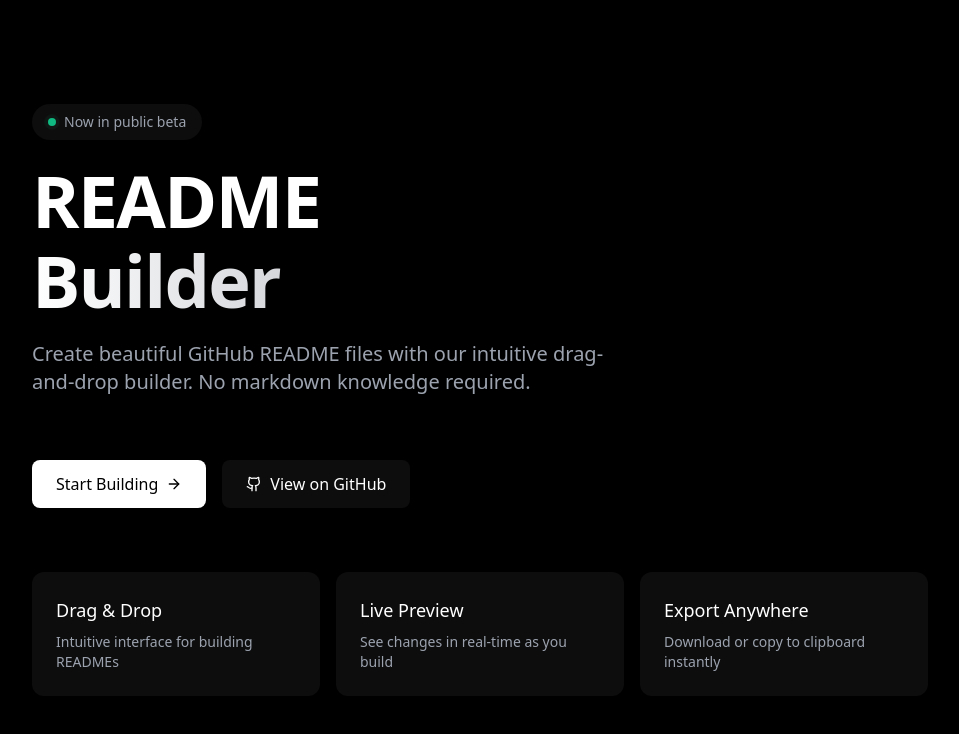
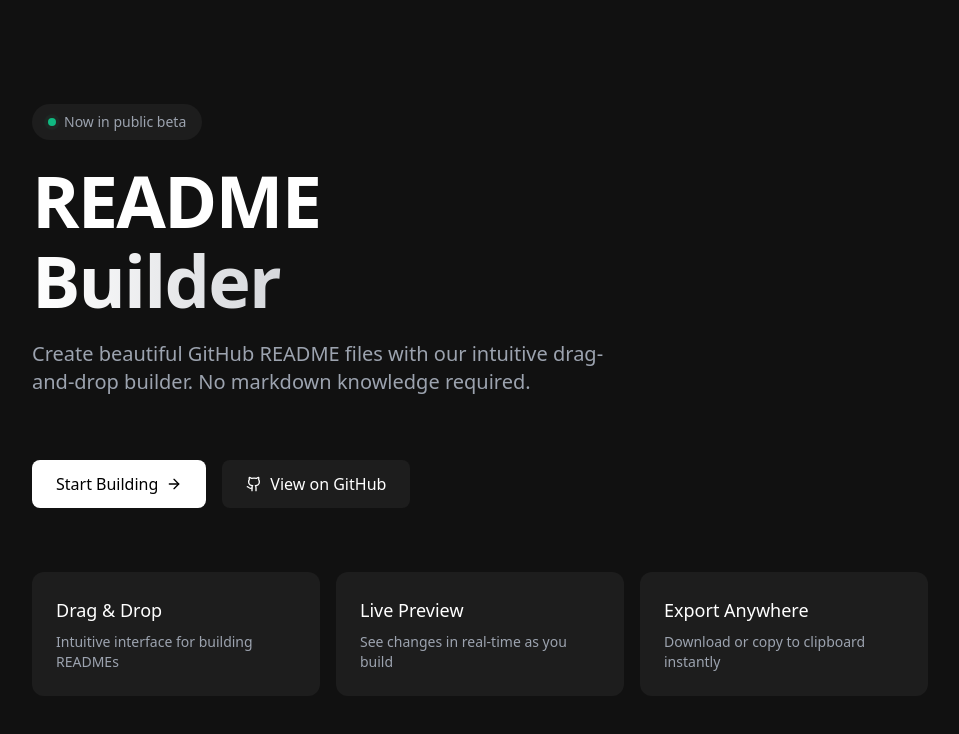
Before and after one commit to Wizxo/readme-builder, a Next.js app: page / in a window 1280 px wide. Shown: the top 734 px of the page, without its empty margins (160-1119 px from the left). Built offline with nearby package versions, Linux system fonts and the light colour scheme.

Commit message:
improved ui

```diff
--- a/src/app/globals.css
+++ b/src/app/globals.css
@@ -3,10 +3,11 @@
 @tailwind utilities;
 
 :root {
-  --background: #000000;
+  --background: #111111;
   --foreground: #ffffff;
   --sidebar-bg: #111111;
-  --component-bg: #1a1a1a;
+  --component-bg: #222222;
+  --border-color: #333333;
 }
 
 body {
@@ -86,8 +87,8 @@ body {
   pointer-events: none;
   position: fixed;
   z-index: 100;
-  background: #1a1a1a;
-  border: 1px solid #333;
+  background: #222222;
+  border: 1px solid #333333;
   border-radius: 8px;
   padding: 8px 16px;
   box-shadow: 0 4px 6px -1px rgb(0 0 0 / 0.1), 0 2px 4px -2px rgb(0 0 0 / 0.1);
--- a/src/components/ConfigPanel.tsx
+++ b/src/components/ConfigPanel.tsx
@@ -110,14 +110,22 @@ export function ConfigPanel({ component, onUpdate, onClose, onDelete }: Props) {
   }
 
   return (
+    <>
+      <motion.div
+        initial={{ opacity: 0 }}
+        animate={{ opacity: 0.3 }}
+        exit={{ opacity: 0 }}
+        className="fixed inset-0 bg-black z-40"
+        onClick={onClose}
+      />
       <motion.div
         initial={{ x: 300, opacity: 0 }}
         animate={{ x: 0, opacity: 1 }}
         exit={{ x: 300, opacity: 0 }}
-      className="fixed right-0 top-0 h-screen w-96 bg-[#111] shadow-2xl z-50 border-l border-[#222]"
+        className="fixed right-0 top-0 h-screen w-96 bg-[#111] shadow-2xl z-50 border-l border-[#333]"
       >
         {/* Header */}
-      <div className="flex items-center justify-between px-6 h-16 border-b border-[#222]">
+        <div className="flex items-center justify-between px-6 h-16 border-b border-[#333]">
           <div className="flex items-center gap-3">
             <div className="p-2 bg-[#222] rounded-md">
               <Type className="w-4 h-4" />
@@ -143,7 +151,7 @@ export function ConfigPanel({ component, onUpdate, onClose, onDelete }: Props) {
             <textarea
               value={component.content}
               onChange={(e) => onUpdate(component.id, { content: e.target.value })}
-            className="w-full h-24 bg-[#222] border border-[#333] rounded-lg px-3 py-2 text-sm text-gray-300 resize-none"
+              className="w-full h-24 bg-[#222] border border-[#333] rounded-lg px-3 py-2 text-sm text-gray-300 resize-none focus:border-[#444]"
             />
           </div>
 
@@ -157,7 +165,7 @@ export function ConfigPanel({ component, onUpdate, onClose, onDelete }: Props) {
         </div>
 
         {/* Footer */}
-      <div className="absolute bottom-0 left-0 right-0 p-6 border-t border-[#222] bg-[#111]">
+        <div className="absolute bottom-0 left-0 right-0 p-6 border-t border-[#333] bg-[#111]">
           <button
             onClick={() => onDelete(component.id)}
             className="w-full flex items-center justify-between px-4 py-2.5 text-sm text-red-400 hover:bg-red-500/10 rounded-lg transition-colors"
@@ -170,5 +178,6 @@ export function ConfigPanel({ component, onUpdate, onClose, onDelete }: Props) {
           </button>
         </div>
       </motion.div>
+    </>
   );
 }
--- a/src/components/Sidebar.tsx
+++ b/src/components/Sidebar.tsx
@@ -39,7 +39,7 @@ export function Sidebar() {
   }, {} as Record<string, ComponentConfig[]>);
 
   return (
-    <aside className="w-80 h-screen flex flex-col bg-[#111] border-r border-[#222]">
+    <aside className="w-80 h-screen flex flex-col bg-[#111] border-r border-[#333]">
       <div className="p-5 space-y-6">
         <div className="flex items-center gap-3">
           <div className="h-8 w-8 rounded-lg bg-[#222] flex items-center justify-center">
```
Lines whose indentation alone changed are shown as unchanged.
